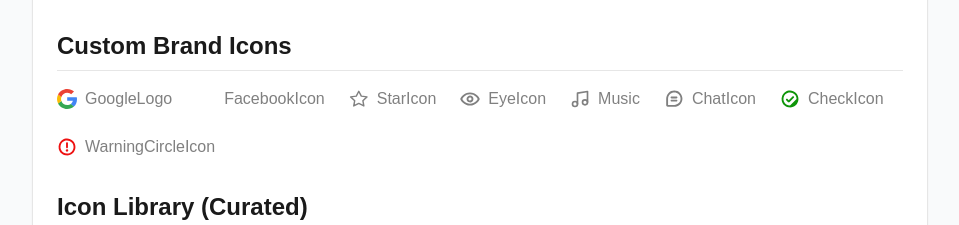
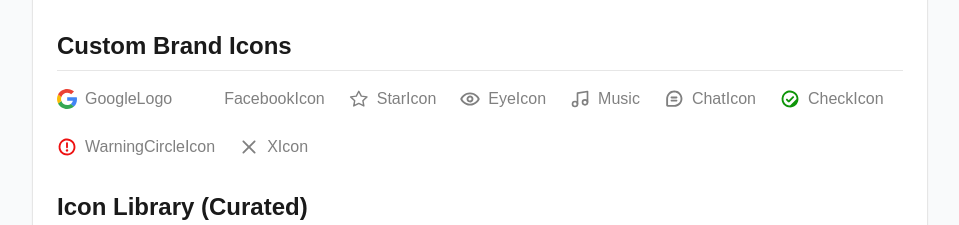
Before and after one commit to orangedrum/ytapp, a Next.js app: page /styleguide in a window 1280 px wide. Shown: the part 3400-3625 px from the top of the page, without its empty margins (0-959 px from the left). Built offline with nearby package versions, Linux system fonts and the light colour scheme; a web font is replaced by a local one.

Commit message:
sub menu nav and corrected hor scroll

```diff
--- a/components/StyleGuide.tsx
+++ b/components/StyleGuide.tsx
@@ -10,6 +10,7 @@ import {
   ChatIcon,
   CheckIcon,
   WarningCircleIcon,
+  XIcon,
 } from "@/components/ui/icons";
 import { Label } from "@/components/ui/label";
 import {
@@ -19,6 +20,7 @@ import {
   Loader2,
   User,
   Settings,
+  ChevronLeft,
   CreditCard,
   Music,
   Facebook,
@@ -43,6 +45,11 @@ import { Checkbox } from "./ui/checkbox";
 import { Slider } from "./ui/slider";
 import { Progress } from "./ui/progress";
 import { FilterGroup, FilterGroupItem } from "./ui/filter-group";
+import {
+  PageHeader,
+  PageHeaderAction,
+  PageHeaderTitle,
+} from "./ui/page-header";
 
 // Helper component for displaying a row in the typography scale
 const TextStyleRow = ({
@@ -405,6 +412,7 @@ export default function StyleGuide() {
             <div className="flex items-center gap-2"><ChatIcon className="size-5" /> ChatIcon</div>
             <div className="flex items-center gap-2"><CheckIcon className="size-5 text-success" /> CheckIcon</div>
             <div className="flex items-center gap-2"><WarningCircleIcon className="size-5 text-destructive" /> WarningCircleIcon</div>
+            <div className="flex items-center gap-2"><XIcon className="size-5" /> XIcon</div>
           </div>
         </section>
 
--- a/components/ui/icons.tsx
+++ b/components/ui/icons.tsx
@@ -142,3 +142,20 @@ export const WarningCircleIcon = ({ className, ...props }: React.SVGProps<SVGSVG
     />
   </svg>
 );
+
+export const XIcon = ({ className, ...props }: React.SVGProps<SVGSVGElement>) => (
+  <svg
+    width="24"
+    height="24"
+    viewBox="0 0 24 24"
+    fill="none"
+    xmlns="http://www.w3.org/2000/svg"
+    className={className}
+    {...props}
+  >
+    <path
+      d="M19.5459 17.9541C19.7572 18.1654 19.876 18.4521 19.876 18.7509C19.876 19.0498 19.7572 19.3365 19.5459 19.5478C19.3346 19.7592 19.0479 19.8779 18.749 19.8779C18.4501 19.8779 18.1635 19.7592 17.9521 19.5478L12 13.5938L6.0459 19.5459C5.83455 19.7573 5.54791 19.876 5.24902 19.876C4.95014 19.876 4.66349 19.7573 4.45215 19.5459C4.2408 19.3346 4.12207 19.048 4.12207 18.7491C4.12207 18.4502 4.2408 18.1635 4.45215 17.9522L10.4062 12L4.45402 6.04595C4.24268 5.8346 4.12395 5.54796 4.12395 5.24907C4.12395 4.95019 4.24268 4.66354 4.45402 4.4522C4.66537 4.24085 4.95201 4.12212 5.2509 4.12212C5.54978 4.12212 5.83643 4.24085 6.04777 4.4522L12 10.4063L17.954 4.45126C18.1654 4.23992 18.452 4.12119 18.7509 4.12119C19.0498 4.12119 19.3364 4.23992 19.5478 4.45126C19.7591 4.66261 19.8778 4.94925 19.8778 5.24814C19.8778 5.54702 19.7591 5.83367 19.5478 6.04501L13.5937 12L19.5459 17.9541Z"
+      fill="currentColor"
+    />
+  </svg>
+);
```
